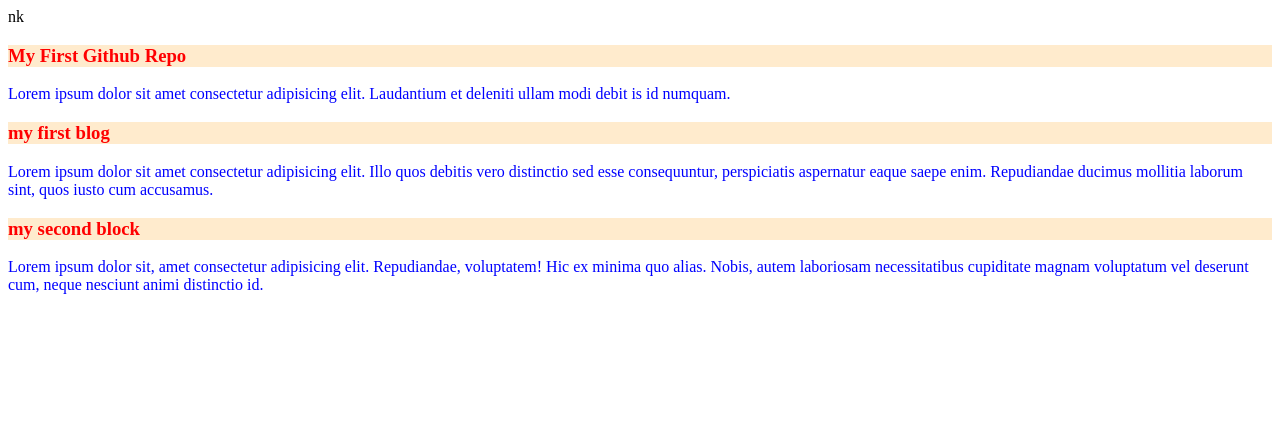
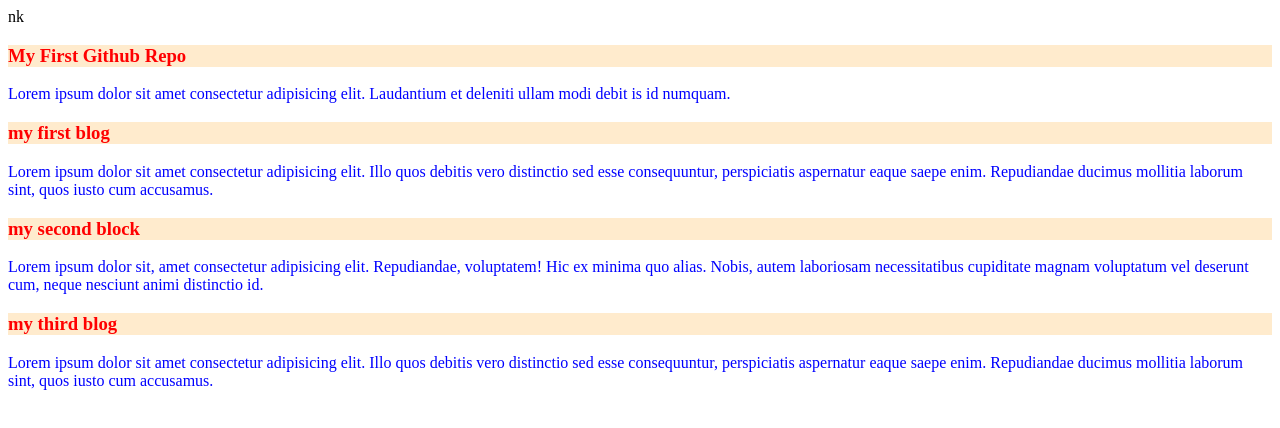
Before and after one commit to mehedi1699/my-first-hithub-repo, a plain HTML site: page index.html in a window 1280 px wide. Drawn offline with Linux system fonts and the light colour scheme.

Commit message:
added third blogs

```diff
--- a/index.html
+++ b/index.html
@@ -13,5 +13,7 @@
     <p>Lorem ipsum dolor sit amet consectetur adipisicing elit. Illo quos debitis vero distinctio sed esse consequuntur, perspiciatis aspernatur eaque saepe enim. Repudiandae ducimus mollitia laborum sint, quos iusto cum accusamus.</p>
     <h3>my second block</h3>
     <p>Lorem ipsum dolor sit, amet consectetur adipisicing elit. Repudiandae, voluptatem! Hic ex minima quo alias. Nobis, autem laboriosam necessitatibus cupiditate magnam voluptatum vel deserunt cum, neque nesciunt animi distinctio id.</p>
+    <h3>my third blog</h3>
+    <p>Lorem ipsum dolor sit amet consectetur adipisicing elit. Illo quos debitis vero distinctio sed esse consequuntur, perspiciatis aspernatur eaque saepe enim. Repudiandae ducimus mollitia laborum sint, quos iusto cum accusamus.</p>
 </body>
 </html>
```
